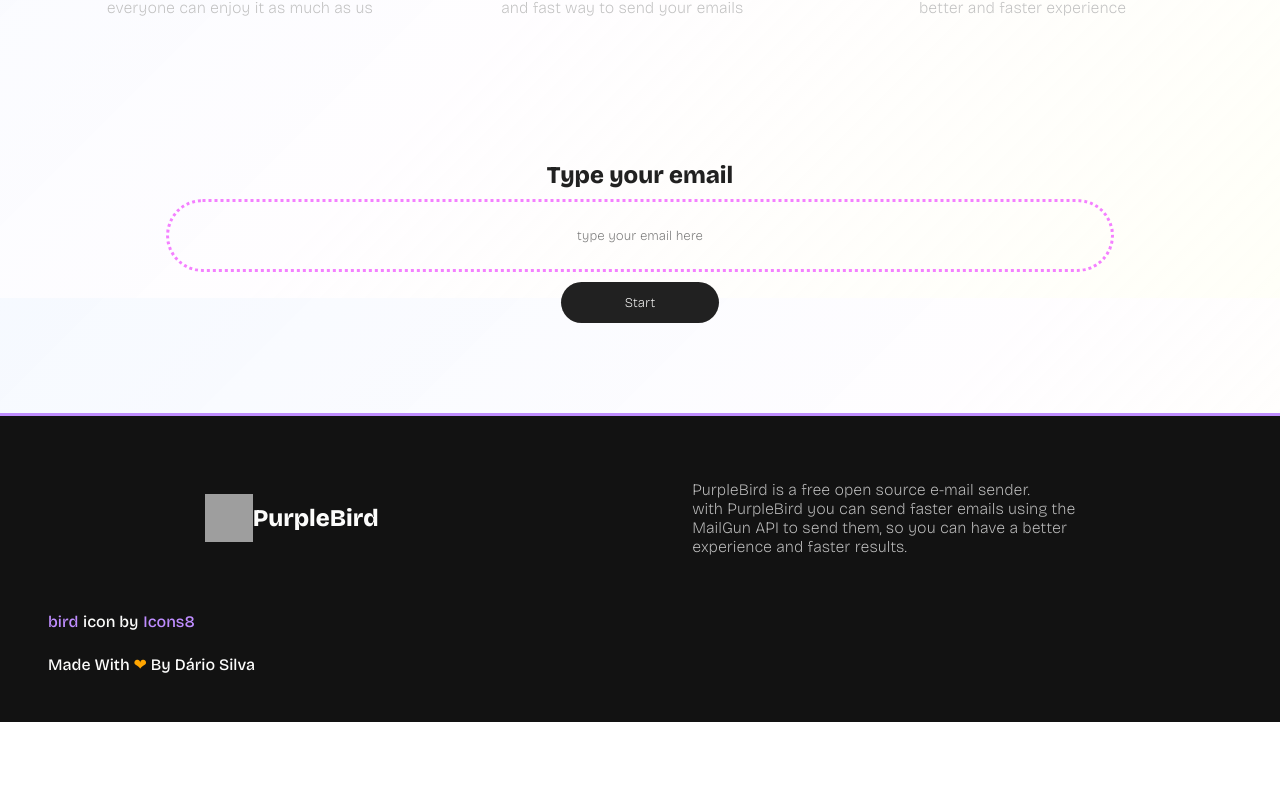
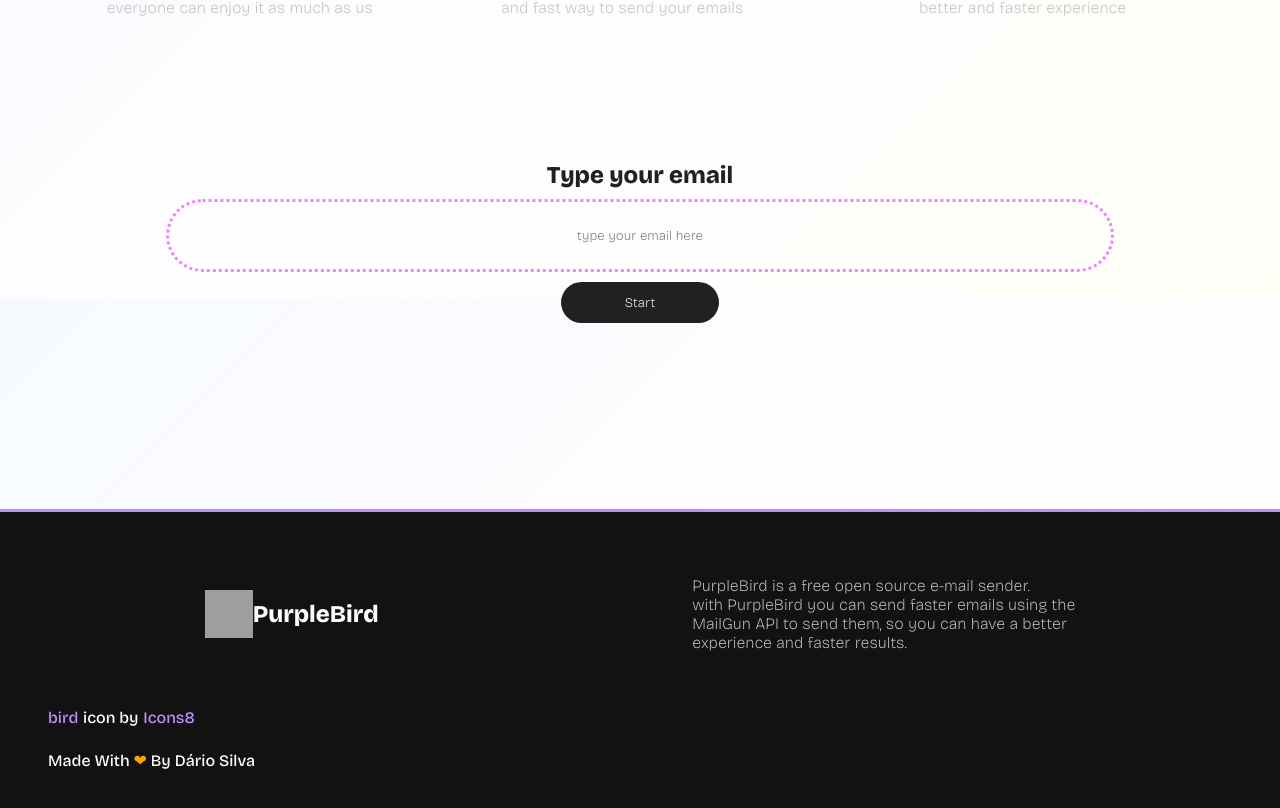
Before and after one commit to DevDario/PurpleBird, a React (Vite) app: page / in a window 1280 px wide. Shown: the part 1302-2110 px from the top of the page. Before the commit the page ends 2024 px from the top, so only its background shows below. Built offline with nearby package versions, Linux system fonts and the light colour scheme; grey boxes are pictures that could not be loaded.

Commit message:
🚀FEAT: imported form component
👨‍💻CHORE: also created a function that checks if a certain section is visible or not, so I can activate it with a button click using useState

```diff
--- a/src/App.jsx
+++ b/src/App.jsx
@@ -11,10 +11,16 @@
 import Input from './utils/Input/Input'
 import { useState } from 'react';
 import Button from './utils/Button/Button'
+import Form from './components/Form/Form'
 
 function App() {
 
   const [userEmail, setUserEmail] = useState("")
+  const [isSectionVisible, setIsSectionVisible] = useState(false)
+
+  const toggleSectionVisibility = () => {
+    setIsSectionVisible(!isSectionVisible)
+  }
 
   const handleShowSectionButton = (e) => {
       e.preventDefault()
@@ -30,6 +36,7 @@
 
         emailSection.classList.add('hide')
         formSection.classList.add('show')
+        toggleSectionVisibility()
 
       } else {
 
@@ -112,6 +119,16 @@
           />
       </section>
 
+      <section className="form-section">
+        {
+          isSectionVisible && (
+            <Form
+
+            />
+          )
+        }
+      </section>
+
       <Footer/>
     </div>
   )
```
